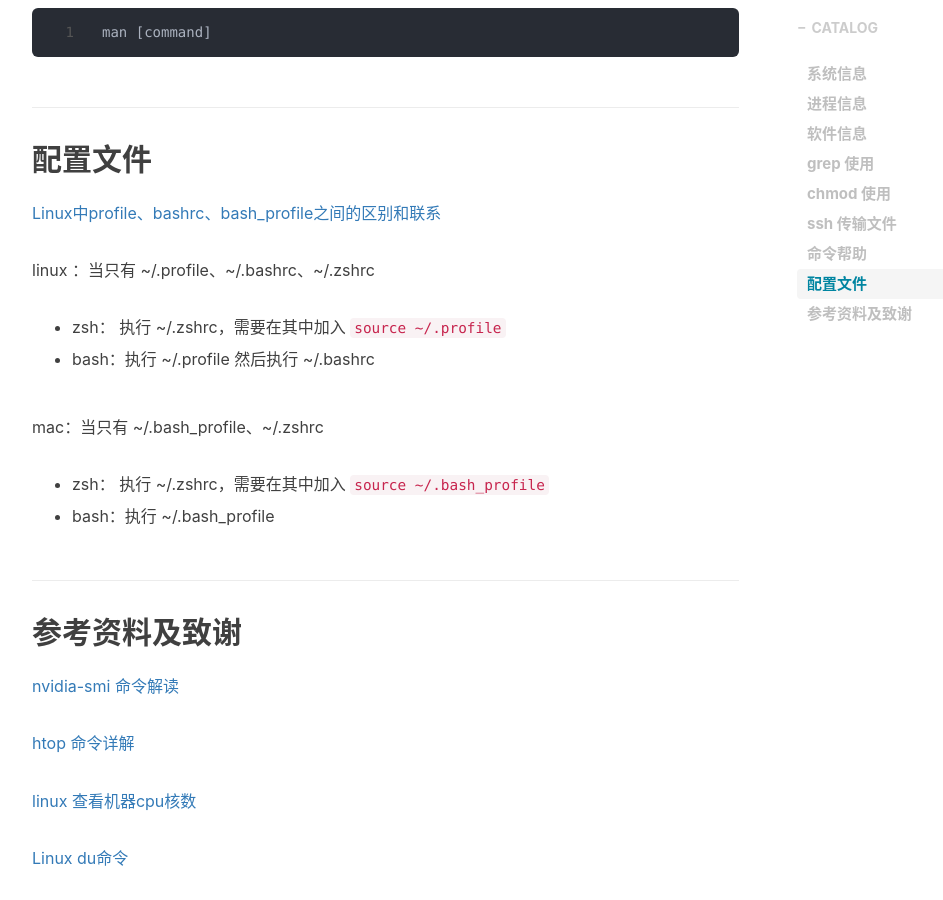
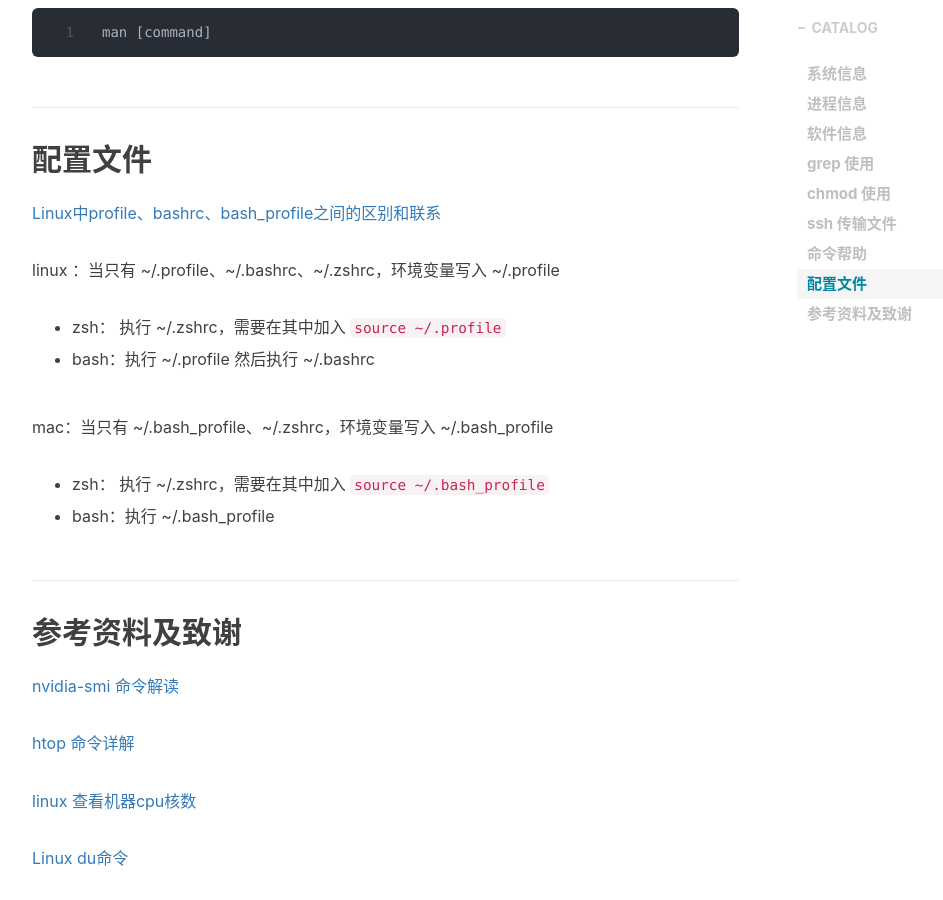
Before and after one commit to liushunyu/blog, a Jekyll site: the page built from _posts/2019-10-31-linux 小技巧.md, in a window 1280 px wide and 900 px high, scrolled down 5499 px. Shown: the whole window, without its empty margins (233-1176 px from the left). Built offline with Jekyll 4.4.1, drawn with Linux system fonts in a browser that asks for light colours; nearby versions of some CDN libraries; comment, search, counter and statistics services are not loaded.

Commit message:
Update 2019-10-31-linux 小技巧.md

```diff
--- a/_posts/2019-10-31-linux 小技巧.md
+++ b/_posts/2019-10-31-linux 小技巧.md
@@ -262,7 +262,7 @@ man [command]
 
 
 
-linux ：当只有 ~/.profile、~/.bashrc、~/.zshrc
+linux ：当只有 ~/.profile、~/.bashrc、~/.zshrc，环境变量写入 ~/.profile
 
 - zsh： 执行 ~/.zshrc，需要在其中加入 `source ~/.profile`
 
@@ -270,7 +270,7 @@ linux ：当只有 ~/.profile、~/.bashrc、~/.zshrc
 
 
 
-mac：当只有 ~/.bash_profile、~/.zshrc
+mac：当只有 ~/.bash_profile、~/.zshrc，环境变量写入 ~/.bash_profile
 
 - zsh： 执行 ~/.zshrc，需要在其中加入 `source ~/.bash_profile`
 
```
